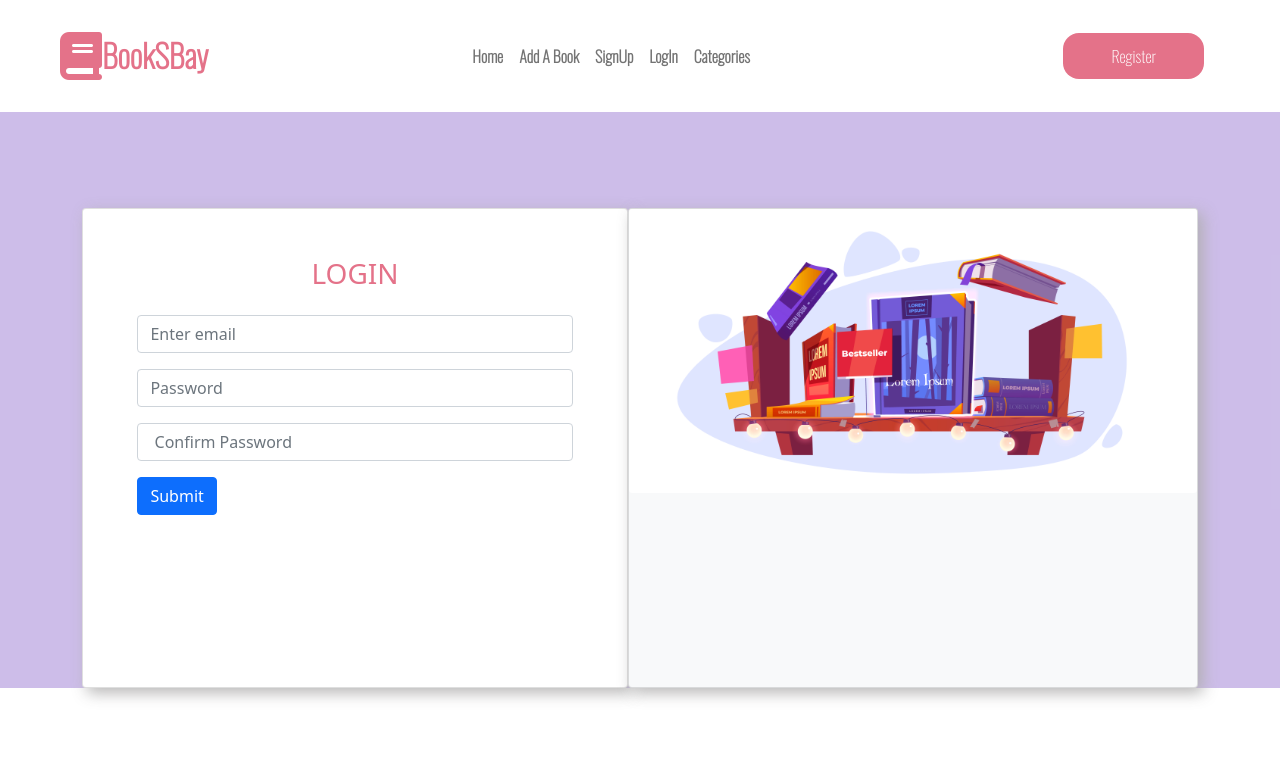
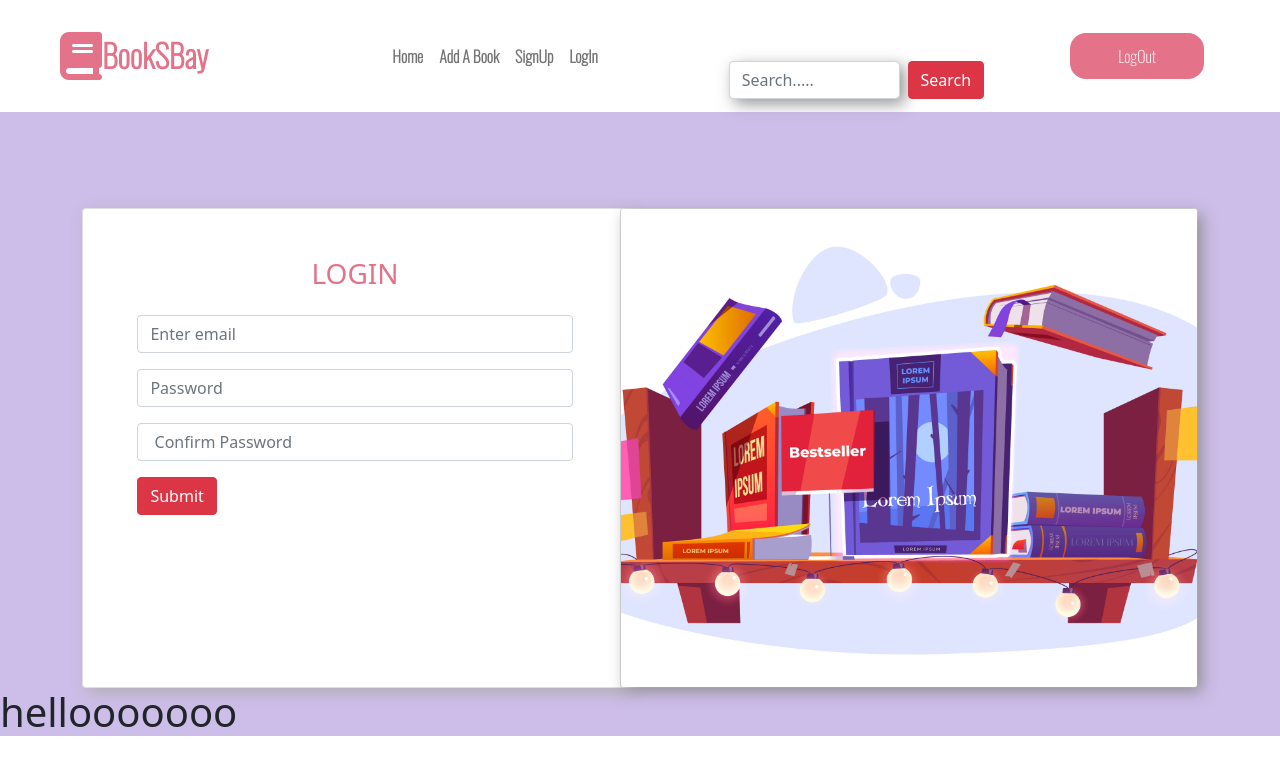
Before and after one commit to Obaayaa-1988/bookstore-app, a React (Create React App) app: page /loginBook in a window 1280 px wide. Shown: the top 774 px of the page. Built offline with nearby package versions, Linux system fonts and the light colour scheme; a web font is replaced by a local one.

Commit message:
search button added

```diff
--- a/src/App.css
+++ b/src/App.css
@@ -39,7 +39,7 @@ a{
 
 
 .nav-links{
-  margin-left: 15rem;
+  margin-left: 10rem;
   font-family: 'Oswald';
   font-weight: bold;
 }
@@ -92,7 +92,6 @@ a{
 
 .home-card{
   background-color: white;
-  border-radius: 20px;
   box-shadow: 5px 5px 15px rgba(175, 174, 174, 0.9);
 }
 
--- a/src/components/book.jsx
+++ b/src/components/book.jsx
@@ -31,10 +31,19 @@ export default function Book() {
                                             <Form.Control type="password" />
                                         </Form.Group>
 
+                                        <Form.Group className="mb-3" controlId="formGroupPassword">
+                                            <Form.Label> Book Discription</Form.Label>
+                                            <Form.Control type="text" />
+                                        </Form.Group>
+                                        <Form.Group className="mb-3" controlId="formGroupPassword">
+                                            <Form.Label> Book Url</Form.Label>
+                                            <Form.Control type="text" />
+                                        </Form.Group>
+
                                         <Form.Group controlId="formFile" className="mb-3">
                                             <Form.Control type="file" />
                                         </Form.Group>
-                                        <Button as="input" type="submit" value="Submit" />{' '}
+                                        <Button variant='dark' as="input" type="submit" value="Submit" />{' '}
 
                                       </div>
                                     </Form>
--- a/src/components/header.jsx
+++ b/src/components/header.jsx
@@ -1,5 +1,5 @@
 import React from 'react';
-import { Nav, Container, Navbar } from 'react-bootstrap';
+import { Nav, Container, Navbar, FormGroup, Form, Button, FormControl } from 'react-bootstrap';
 
 
 
@@ -21,13 +21,18 @@ export default function Header() {
           <Navbar.Collapse id="navbarScroll">
 
             <Nav className="me-auto my-2 my-lg-0 nav-links" style={{ maxHeight: '100px' }} navbarScroll >
-              <Nav.Link href="/">Home</Nav.Link>
+              <Nav.Link href="/"
+              style={{fontWeight:"bolder"}}>Home</Nav.Link>
               <Nav.Link href="/book"> Add A Book</Nav.Link>
               <Nav.Link href="/signBook"> SignUp</Nav.Link>
               <Nav.Link href="/loginBook"> LogIn</Nav.Link>
-              <Nav.Link href="/categories">Categories</Nav.Link>
+              {/* <Nav.Link href="/categories">Categories</Nav.Link> */}
             </Nav>
-            <div><button className='register-btn'>Register</button></div>
+            <Form className="d-flex mt-5 ">
+                                            <FormControl type="search"placeholder="Search....." className="me-2" style={{width:"50%",boxShadow:"5px 5px 15px rgba(141, 140, 140, 0.9)"}} aria-label="Search"/>
+                                            <Button variant="danger">Search</Button>
+                                </Form>
+            <div><button className='register-btn'>LogOut</button></div>
 
             {/* <Form className="d-flex form-search">
               <FormControl type="search" placeholder="Search" className="me-2" aria-label="Search" />
--- a/src/components/home.jsx
+++ b/src/components/home.jsx
@@ -12,7 +12,7 @@ export default function Home() {
                 <Container>
                     <Row>
                         <Col>
-                            <Card className=" text-dark home-card">
+                            <Card className=" text-dark home-card" style={{borderRadius:"50px"}}>
                                 <Card.Img src={Image} alt="Card image" />
 
                                 <Card.ImgOverlay>
@@ -21,10 +21,7 @@ export default function Home() {
 
                                     </Card.Text>
 
-                                    <Form className="d-flex">
-                                            <FormControl type="search"placeholder="Search....." className="me-2"aria-label="Search"/>
-                                            <Button variant="danger">Search</Button>
-                                        </Form>
+
                                 </Card.ImgOverlay>
                             </Card>
 
--- a/src/components/loginBook.jsx
+++ b/src/components/loginBook.jsx
@@ -25,7 +25,7 @@ export default function LoginBook() {
                                             <Form.Control type="password" placeholder=" Confirm Password" />
                                         </Form.Group>
 
-                                        <Button as="input" type="submit" value="Submit" className="btn2" />{' '}
+                                        <Button variant="danger" as="input" type="submit" value="Submit" className="btn2" />
 
                                     </div>
                                 </Form>
@@ -36,14 +36,16 @@ export default function LoginBook() {
 
                         <Col>
 
-                            <Card className="bg-light form-image2">
-                                <Card.Img src= {Image} alt="Card image" />
+                            <Card className="bg-light" style={{height: "100%" , marginLeft:"-2rem"}}>
+                                <Card.Img src= {Image} alt="Card image" style={{height: "100%", objectFit: "cover", objectPosition: "50% 50%", boxShadow:"5px 5px 15px rgba(141, 140, 140, 0.9)"}}  />
 
                             </Card>
 
                         </Col>
                     </Row>
                 </Container>
+
+                <h1>hellooooooo</h1>
 
 
             </div>
--- a/src/components/signBook.jsx
+++ b/src/components/signBook.jsx
@@ -28,7 +28,7 @@ export default function SignBook() {
                                             <Form.Control type="password" placeholder=" Confirm Password" />
                                         </Form.Group>
 
-                                        <Button as="input" type="submit" value="Submit" className="btn2" />{' '}
+                                        <Button variant='danger' as="input" type="submit" value="Submit" className="btn2" />{' '}
 
                                     </div>
                                 </Form>
@@ -39,17 +39,17 @@ export default function SignBook() {
 
                         <Col>
 
-                            <Card className="bg-light form-image">
-                                <Card.Img src= {Image} alt="Card image" />
+                            <Card className="bg-light " style={{height: "100%" , marginLeft:"-2rem"}} >
+                                <Card.Img src= {Image} style={{height: "100%", objectFit: "cover", objectPosition: "50% 50%", boxShadow:"5px 5px 15px rgba(141, 140, 140, 0.9)"}} alt="Card image" />
 
                             </Card>
 
                         </Col>
                     </Row>
                 </Container>
+                <h1>hellooooo</h1>
+            </div>
 
-
-            </div>
 
 
         </div>
```
